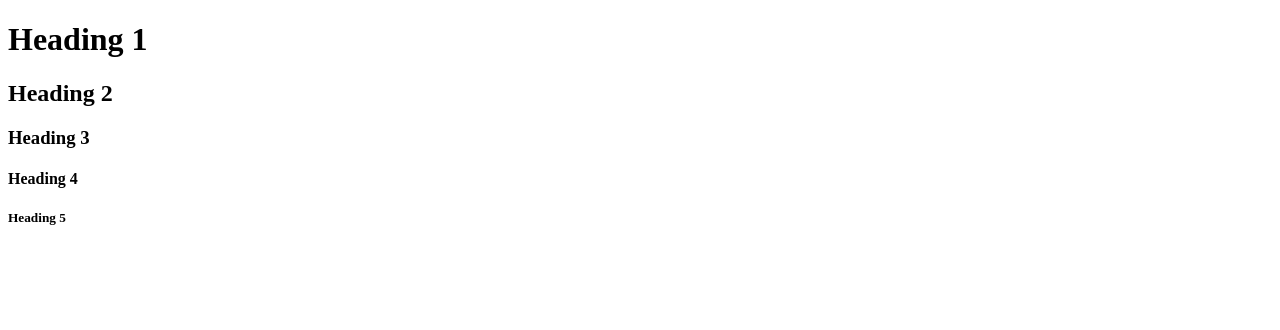
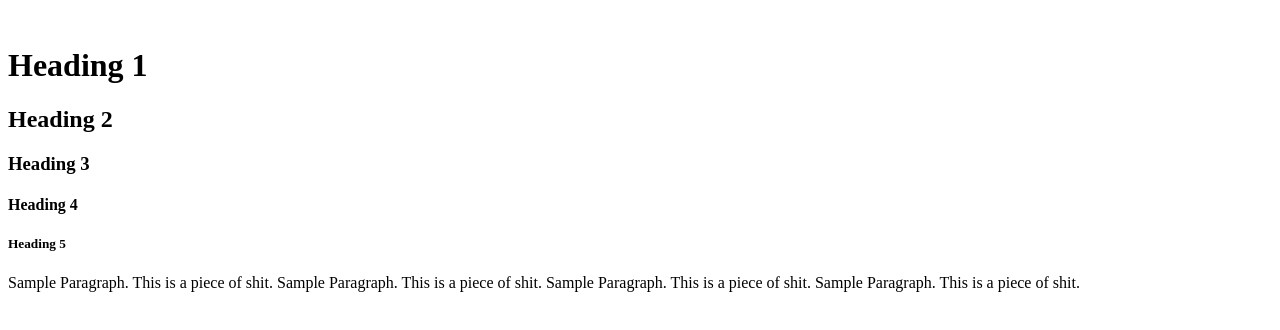
Before and after one commit to Hibrul-Anam-Prantik/Web-Development, a plain HTML site: page HTML/Level_2/Attributes.html in a window 1280 px wide. Drawn offline with Linux system fonts and the light colour scheme.

Commit message:
Attributes, <h> <h/>

```diff
--- a/HTML/Level_2/Attributes.html
+++ b/HTML/Level_2/Attributes.html
@@ -1,14 +1,15 @@
 <!DOCTYPE html>
-<html lang = "en"> <!-- Language = English -->
+<br lang = "en"> <!-- Language = English -->
     <head>
         <title> Attributes </title>
     </head>
-    <boDY>
         <!-- Heading Tag -->
      <h1> Heading 1 </h1>
      <h2> Heading 2 </h2>
      <h3> Heading 3 </h3>
      <h4> Heading 4 </h4>
      <h5> Heading 5 </h5>
+     <!--Paragraph-->
+     <p> Sample Paragraph. This is a piece of shit. Sample Paragraph. This is a piece of shit. Sample Paragraph. This is a piece of shit. Sample Paragraph. This is a piece of shit. </p>
     </boDY>
 </html>
```
